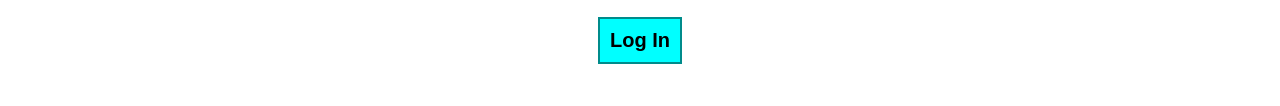
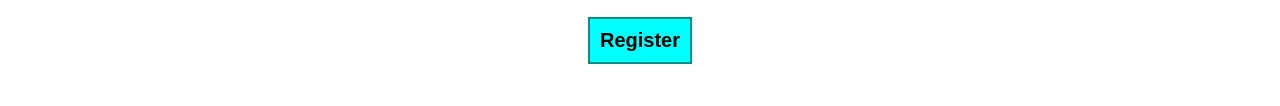
Before and after one commit to EPiC-Inc/nos-decrepit, a website: page static/newacct.html in a window 1280 px wide. Shown: the part 263-369 px from the top of the page. Drawn offline with nearby package versions, Linux system fonts and the light colour scheme.

Commit message:
Update newacct.html

```diff
--- a/static/newacct.html
+++ b/static/newacct.html
@@ -21,7 +21,7 @@
     <input class='infobox' id="username"> <br /><br />
     <p>Password:</p>
     <input class='infobox' type="password" id="password"> <br /><br />
-    <button onclick="newAcct()">Log In</button>
+    <button onclick="newAcct()">Register</button>
   </form>
   <br /><br />
   <a href='/static/login.html'><h3 class='center'>Log In</h3></a>
```
